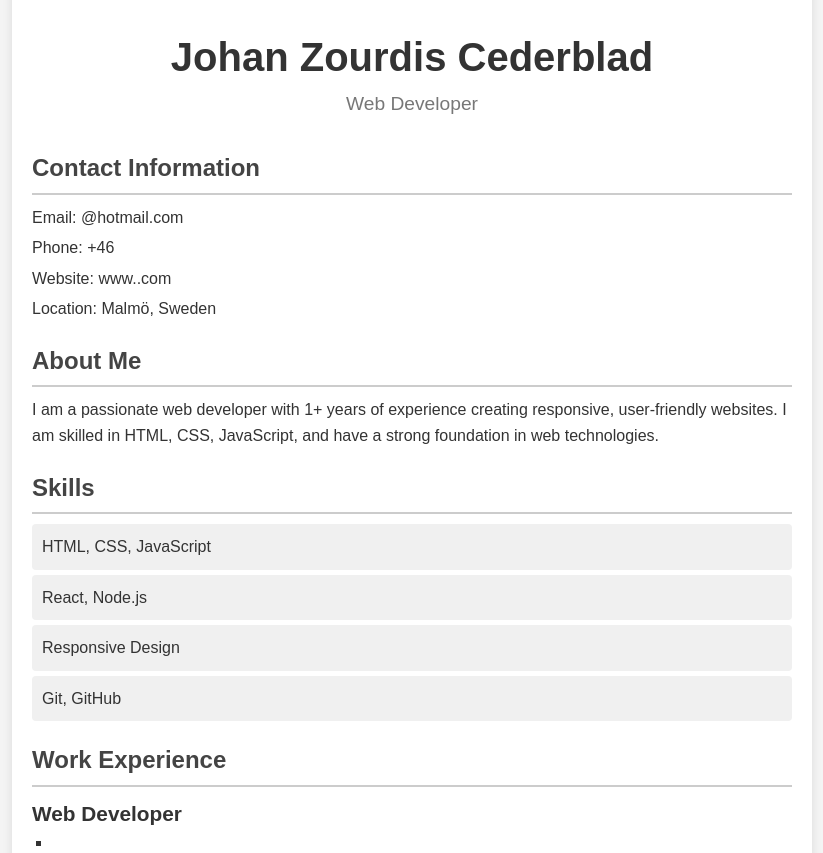
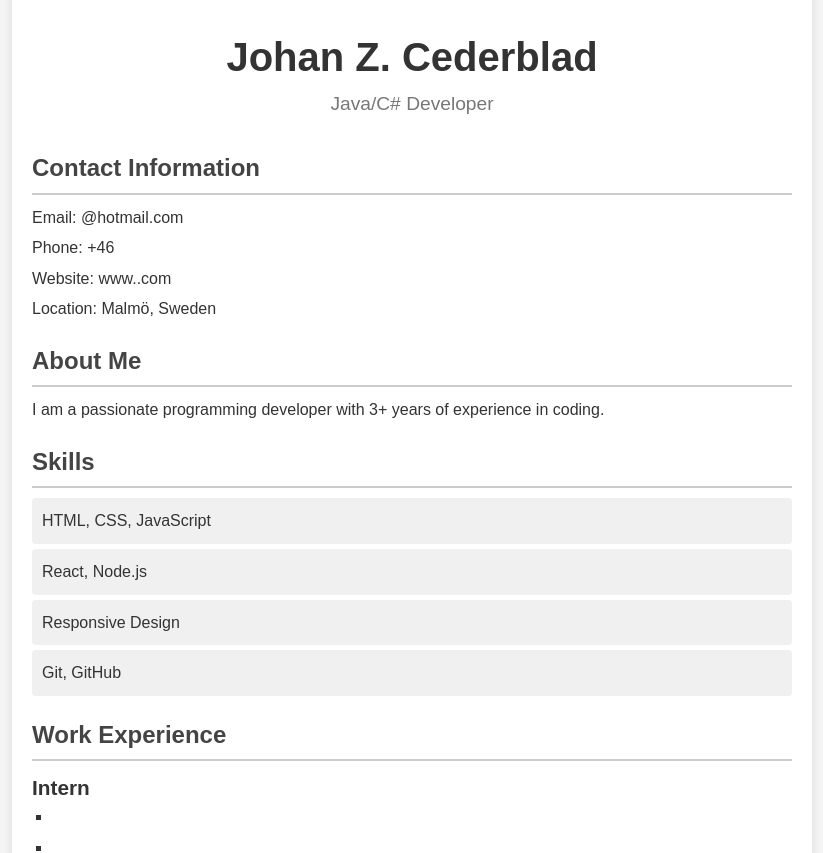
Before and after one commit to jcgzc/WebDev_CV, a plain HTML site: page index.html in a window 1280 px wide. Shown: the part 163-1016 px from the top of the page, without its empty margins (228-1051 px from the left). Drawn offline with Linux system fonts and the light colour scheme.

Commit message:
change file names

```diff
--- a/CV.html
+++ b/index.html
@@ -4,15 +4,15 @@
     <meta charset="UTF-8">
     <meta name="viewport" content="width=device-width, initial-scale=1.0">
     <title>My CV</title>
-    <link rel="stylesheet" href="CV.css">
+    <link rel="stylesheet" href="style.css">
 </head>
 <body>
     <div class="container">
         <header>
             <div class="name">
                 <img src="images/linkedinprofilepicture.jpg" alt="Johan Z.C" class="avatar">
-                <h1>Johan Zourdis Cederblad</h1>
-                <p>Web Developer</p>
+                <h1>Johan Z. Cederblad</h1>
+                <p>Java/C# Developer</p>
             </div>
         </header>
 
@@ -28,7 +28,7 @@
 
         <section class="about">
             <h2>About Me</h2>
-            <p>I am a passionate web developer with 1+ years of experience creating responsive, user-friendly websites. I am skilled in HTML, CSS, JavaScript, and have a strong foundation in web technologies.</p>
+            <p>I am a passionate programming developer with 3+ years of experience in coding.</p>
         </section>
 
         <section class="skills">
@@ -44,7 +44,7 @@
         <section class="experience">
             <h2>Work Experience</h2>
             <div class="job">
-                <h3>Web Developer</h3>
+                <h3>Intern</h3>
                 <p><strong></strong></p>
                 <ul>
                     <li></li>
```
Also changed, not shown: style.css (renamed from CV.css).
